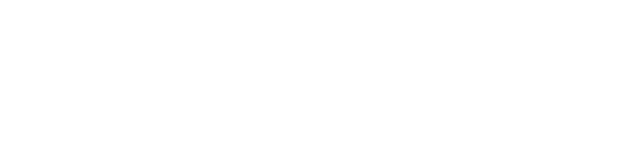
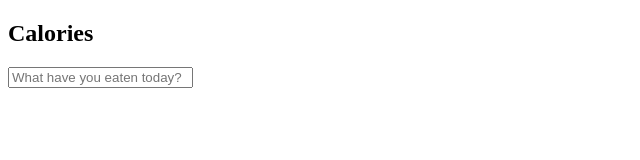
Before and after one commit to jpetersun/frontend-nanodegree-health-tracker, a website: page index.html in a window 1280 px wide. Shown: the whole page, without its empty margins (0-640 px from the left). Drawn offline with Linux system fonts and the light colour scheme.

Commit message:
feat: add section with header, h1, and input

```diff
--- a/index.html
+++ b/index.html
@@ -6,8 +6,15 @@
 		<meta name="viewport" content="width=device-width, initial-scale=1.0">
 	</head>
 	<body>
+		<section>
+			<header>
+				<h1>Calories</h1>
+				<input placeholder="What have you eaten today?">
+			</header>
+		</section>
 		<script src="js/lib/underscore-min.js"></script>
 		<script src="js/lib/jquery-1.11.3.min.js"></script>
 		<script src="js/lib/backbone-min.js"></script>
+		<script src="http://localhost:9090/livereload.js"></script>
 	</body>
 </html>
```
